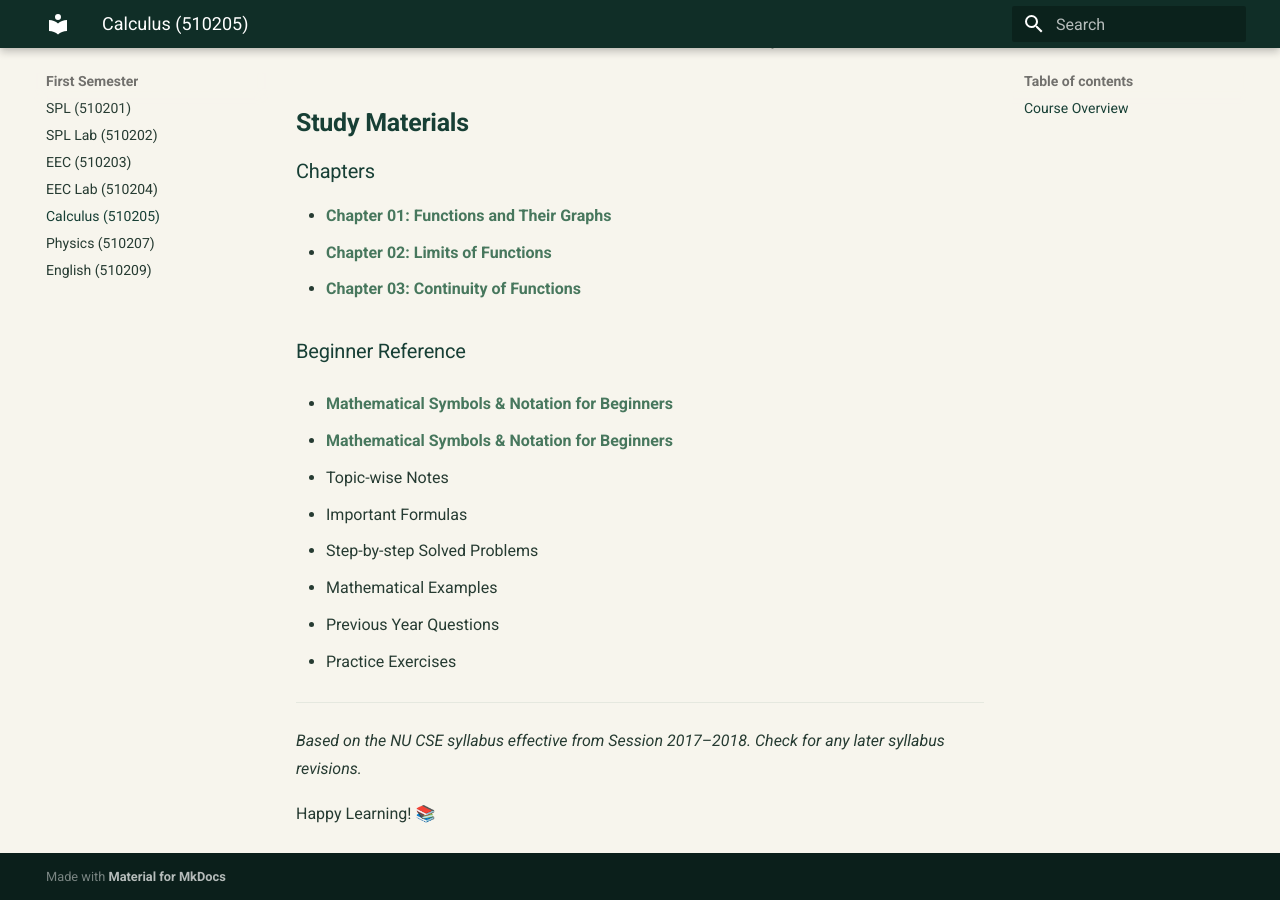
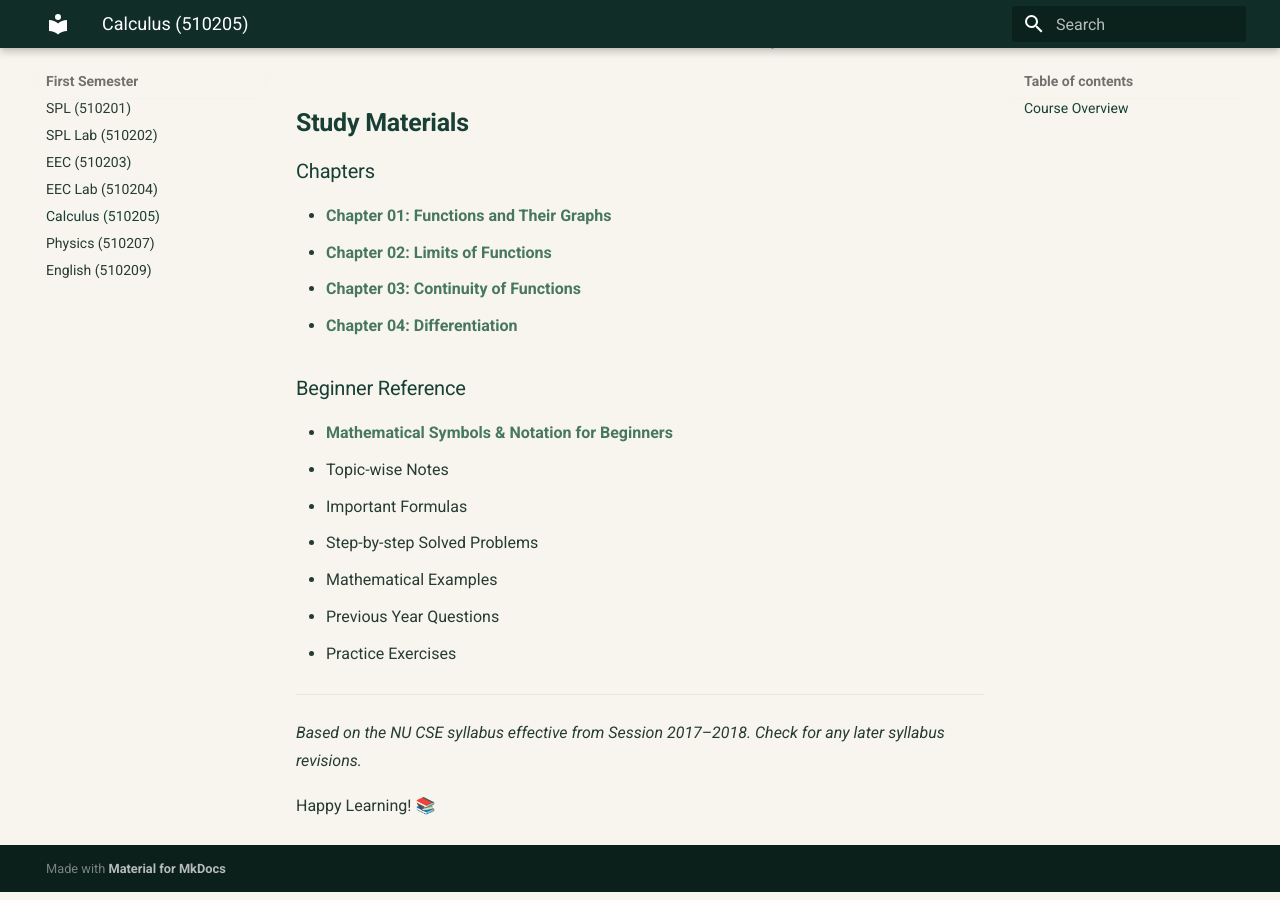
Before and after one commit to taimiyatahsin0-png/nu-cse-notes-store, an MkDocs documentation site: the page built from docs/subjects/cal/index.md, in a window 1280 px wide and 900 px high, scrolled down 3767 px. Built offline with MkDocs 1.6.1 and Material for MkDocs 9.7.7, drawn with Linux system fonts in a browser that asks for light colours.

Commit message:
Add Chapter 04 and tidy Calculus index

```diff
--- a/docs/subjects/cal/index.md
+++ b/docs/subjects/cal/index.md
@@ -109,10 +109,9 @@ This course covers the fundamental concepts of Differential Calculus and Integra
 - [Chapter 01: Functions and Their Graphs](chapter-01-functions-and-their-graphs.md)
 - [Chapter 02: Limits of Functions](chapter-02-limits-of-functions.md)
 - [Chapter 03: Continuity of Functions](chapter-03-continuity-of-functions.md)
+- [Chapter 04: Differentiation](chapter-04-differentiation.md)
 
 ### Beginner Reference
-- [Mathematical Symbols & Notation for Beginners](mathematical-symbols-and-notation-for-beginners.md)
-
 - [Mathematical Symbols & Notation for Beginners](mathematical-symbols-and-notation-for-beginners.md)
 - Topic-wise Notes
 - Important Formulas
```
